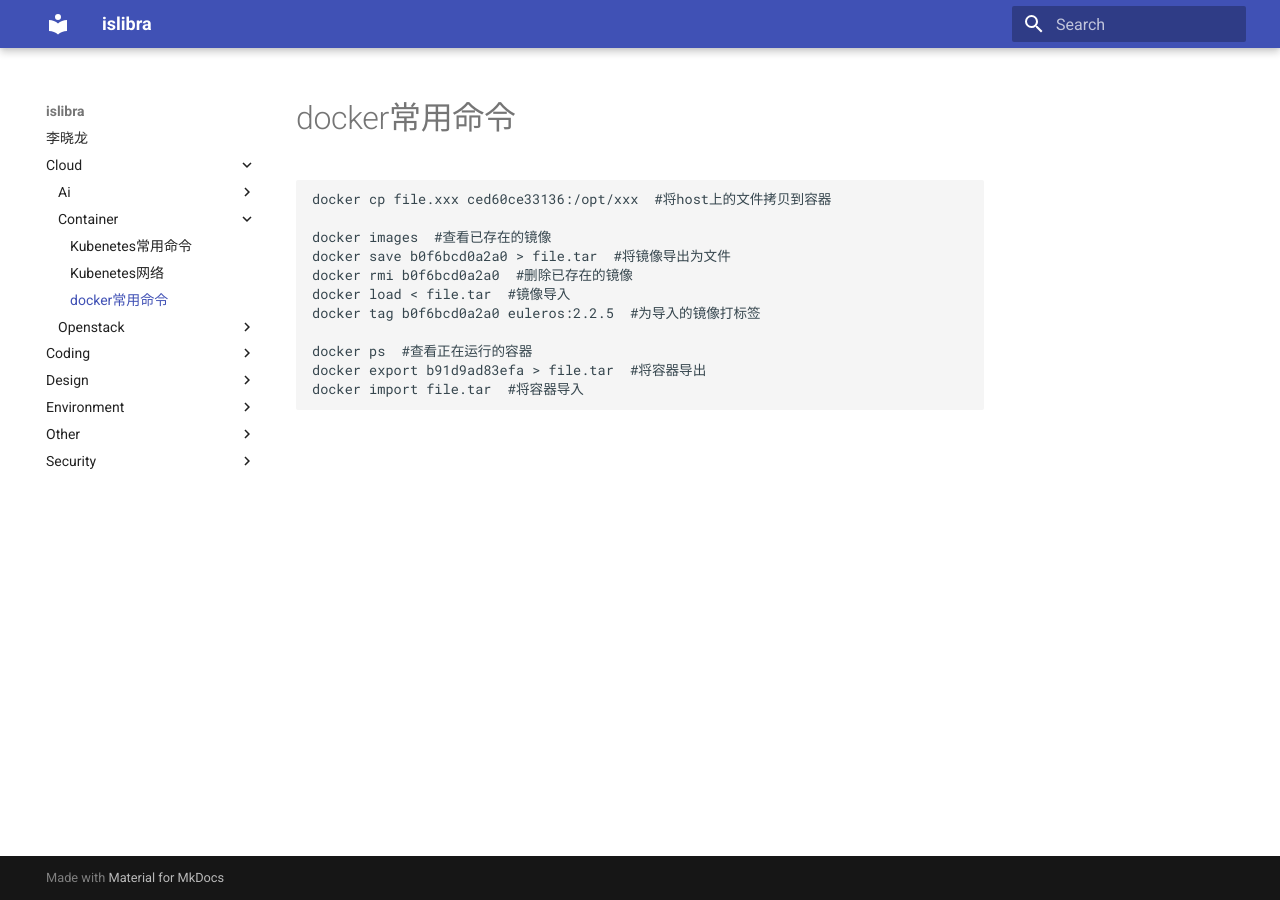
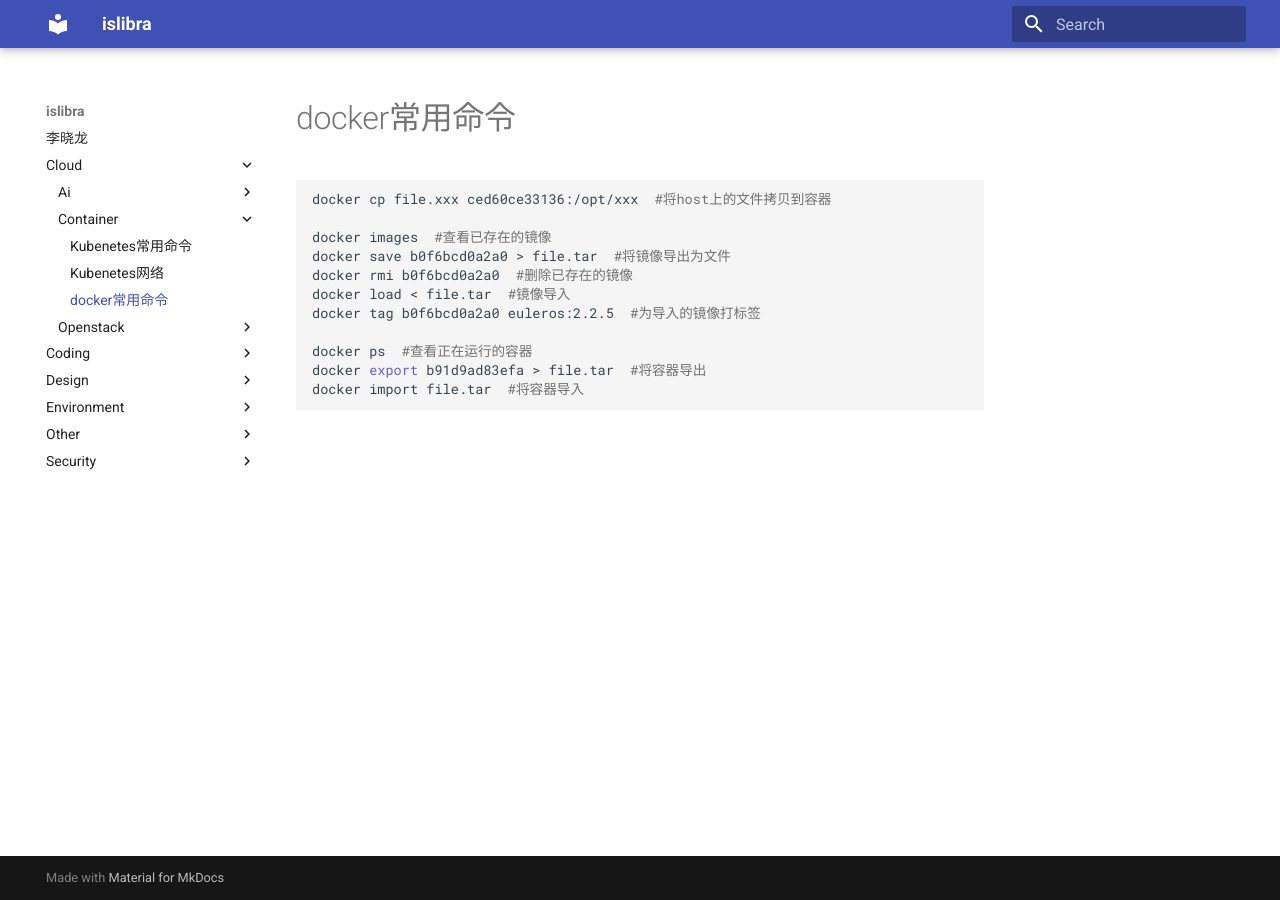
Before and after one commit to islibra/wiki, an MkDocs documentation site: the page built from docs/cloud/container/docker常用命令.md, in a window 1280 px wide. Built offline with MkDocs 1.6.1 and Material for MkDocs 9.7.7, drawn with Linux system fonts in a browser that asks for light colours.

Commit message:
Update mkdocs.yml

```diff
--- a/mkdocs.yml
+++ b/mkdocs.yml
@@ -1,3 +1,7 @@
 site_name: islibra
 theme:
   name: 'material'
+
+# 代码高亮
+markdown_extensions:
+  - codehilite
```
